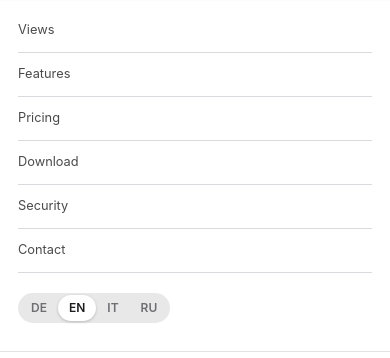
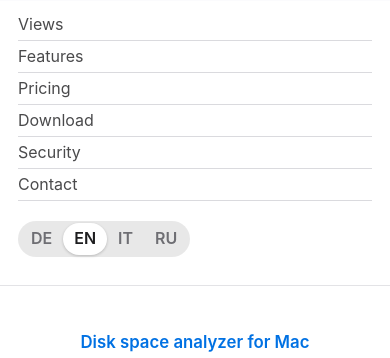
Before and after one commit to miodesdev/diadisk.de, a plain HTML site: page index.html in a window 390 px wide. Both pictures are taken after a click on the button "Menu". Shown: the part 51-409 px from the top of the page. Drawn offline with Linux system fonts and the light colour scheme; no server answers.

Commit message:
Update style.css

```diff
--- a/style.css
+++ b/style.css
@@ -155,8 +155,9 @@ main.wrap { padding-top:60px; max-width:640px; }
   html:not(.js) nav.main { order:3; flex:0 0 100%; overflow-x:auto; gap:0 22px; margin:0 -18px; padding:0 18px; scrollbar-width:none; }
   html:not(.js) nav.main a { font-size:.85rem; padding:11px 0; }
   .js nav.main { display:block; }
-  .js nav.main a { display:flex; align-items:center; min-height:44px; padding:0; opacity:.8; border-bottom:1px solid var(--line); }
+  .js nav.main a { display:flex; align-items:center; min-height:32px; padding:0; font-size:16px; opacity:.8; border-bottom:1px solid var(--line); }
   .js .menu .lang { width:fit-content; margin:20px 0 0; }
+  .js .lang button { min-height:32px; font-size:16px; }
   html { scroll-padding-top:64px; }
 }
 @media (max-width:700px) {
```
